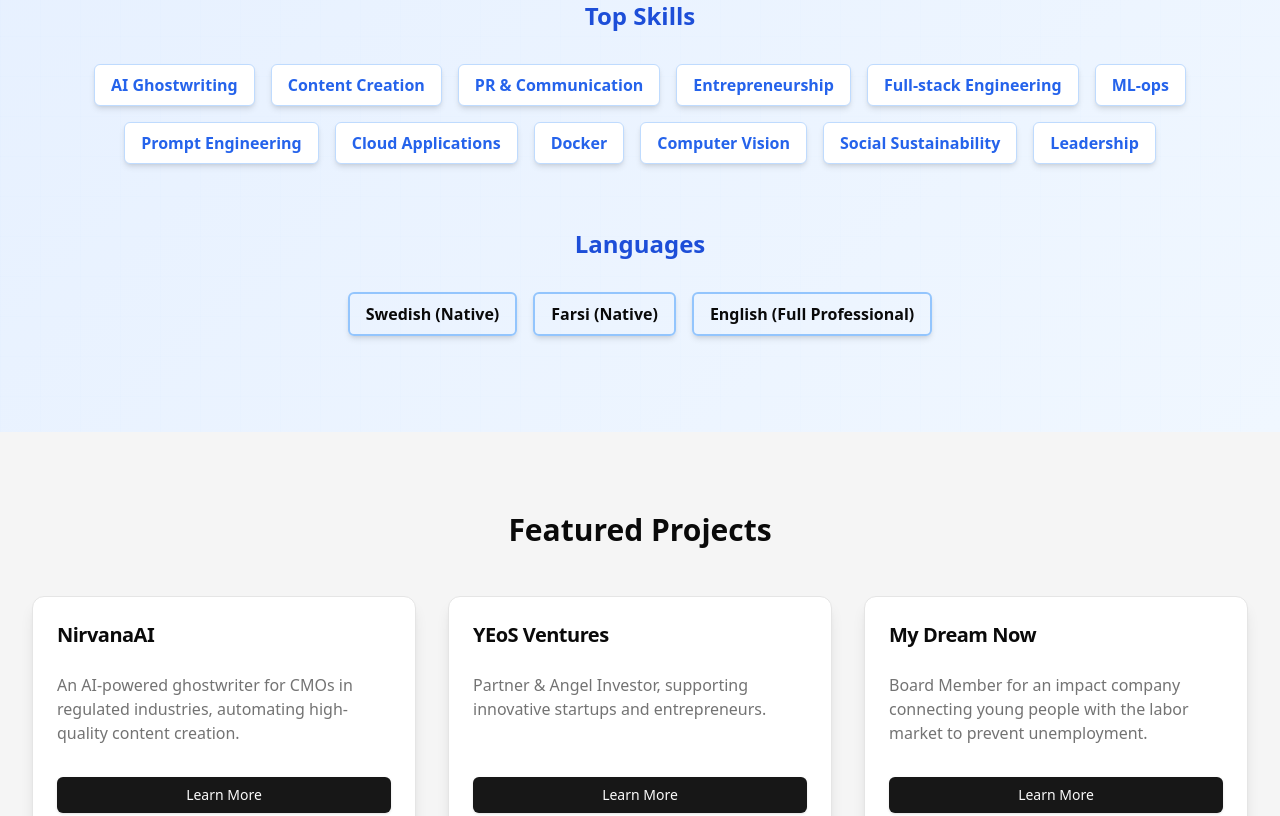
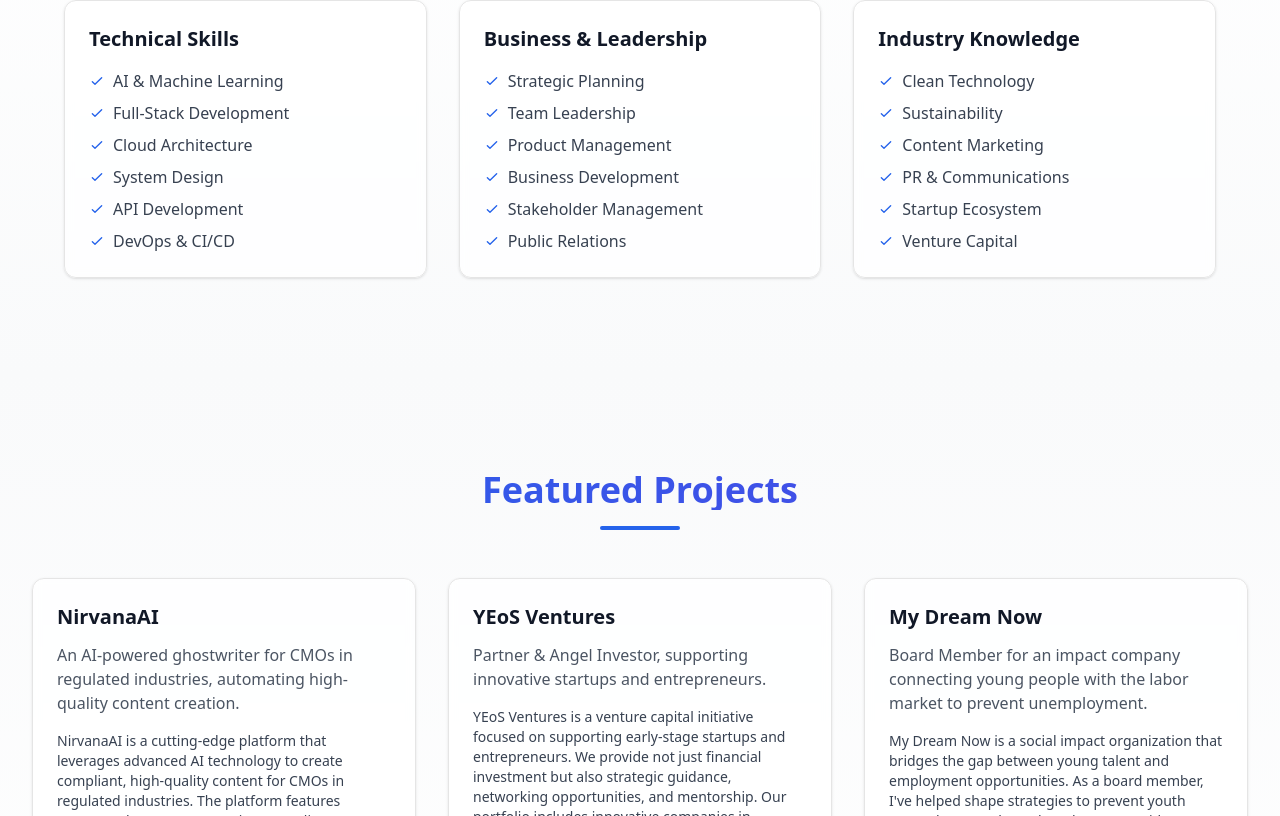
Before and after one commit to Sohrab-tech1/personalwebsitesohrab, a Next.js app: page / in a window 1280 px wide. Shown: the part 3144-3960 px from the top of the page. Built offline with nearby package versions, Linux system fonts and the light colour scheme.

Commit message:
init webpage for sohrab.se

```diff
--- a/components/projects.tsx
+++ b/components/projects.tsx
@@ -1,70 +1,120 @@
 'use client';
 
-import { Card, CardContent, CardDescription, CardHeader, CardTitle } from '@/components/ui/card'
+import { type FC } from 'react'
+import { motion } from 'framer-motion'
+import { Card, CardContent } from '@/components/ui/card'
 import { Button } from '@/components/ui/button'
-import { motion } from 'framer-motion'
-import { useState } from 'react'
-import { ProjectModal } from './project-modal'
 
-export default function Projects() {
-  const [selectedProject, setSelectedProject] = useState<number | null>(null)
+// Types
+interface Project {
+  title: string
+  description: string
+  details: string
+  link?: string
+}
 
-  const projects = [
+interface ProjectsProps {
+  className?: string
+}
+
+// Constants
+const projects: Project[] = [
   {
     title: "NirvanaAI",
     description: "An AI-powered ghostwriter for CMOs in regulated industries, automating high-quality content creation.",
     details: "NirvanaAI is a cutting-edge platform that leverages advanced AI technology to create compliant, high-quality content for CMOs in regulated industries. The platform features automated content generation, compliance checking, and industry-specific knowledge integration. It helps reduce the reliance on traditional agencies while maintaining consistent brand visibility 24/7.",
+    link: "https://heartspace.ai"
   },
   {
     title: "YEoS Ventures",
     description: "Partner & Angel Investor, supporting innovative startups and entrepreneurs.",
     details: "YEoS Ventures is a venture capital initiative focused on supporting early-stage startups and entrepreneurs. We provide not just financial investment but also strategic guidance, networking opportunities, and mentorship. Our portfolio includes innovative companies in technology, sustainability, and social impact sectors.",
+    link: "https://yeos.ventures"
   },
   {
     title: "My Dream Now",
     description: "Board Member for an impact company connecting young people with the labor market to prevent unemployment.",
     details: "My Dream Now is a social impact organization that bridges the gap between young talent and employment opportunities. As a board member, I've helped shape strategies to prevent youth unemployment through early career guidance, mentorship programs, and direct connections with potential employers. The initiative has successfully helped numerous young people find their career paths and secure meaningful employment.",
+    link: "https://mydreamnow.se"
   }
 ]
 
+// Animation variants
+const containerVariants = {
+  hidden: { opacity: 0 },
+  visible: {
+    opacity: 1,
+    transition: {
+      staggerChildren: 0.2
+    }
+  }
+}
+
+const itemVariants = {
+  hidden: { opacity: 0, y: 20 },
+  visible: { opacity: 1, y: 0 }
+}
+
+const Projects: FC<ProjectsProps> = ({ className }) => {
   return (
-    <section id="projects" className="py-20 bg-muted">
+    <section
+      id="projects"
+      className="py-24 bg-gradient-to-b from-gray-50 to-white"
+      aria-label="Featured Projects"
+    >
       <div className="container mx-auto px-4 sm:px-6 lg:px-8">
-        <h2 className="text-3xl font-bold mb-12 text-center">Featured Projects</h2>
-        <div className="grid grid-cols-1 md:grid-cols-3 gap-8">
+        <motion.div
+          initial="hidden"
+          whileInView="visible"
+          viewport={{ once: true }}
+          variants={containerVariants}
+        >
+          <motion.div variants={itemVariants}>
+            <h2 className="text-4xl font-bold mb-4 text-center bg-clip-text text-transparent bg-gradient-to-r from-blue-600 to-indigo-600">
+              Featured Projects
+            </h2>
+            <div className="w-20 h-1 bg-blue-600 mx-auto mb-12 rounded-full" />
+          </motion.div>
+
+          <div className="grid gap-8 md:grid-cols-2 lg:grid-cols-3 max-w-7xl mx-auto">
             {projects.map((project, index) => (
               <motion.div
-              key={index}
-              initial={{ y: 50, opacity: 0 }}
-              animate={{ y: 0, opacity: 1 }}
-              transition={{ duration: 0.5, delay: index * 0.2 }}
+                key={`project-${index}`}
+                variants={itemVariants}
+                className="flex"
               >
-              <Card className="flex flex-col h-full shadow-lg hover:shadow-xl transition-all duration-300 transform hover:-translate-y-2 hover:rotate-1">
-                <CardHeader>
-                  <CardTitle className="text-xl font-semibold">{project.title}</CardTitle>
-                </CardHeader>
-                <CardContent className="flex flex-col flex-grow">
-                  <CardDescription className="mb-4 text-base flex-grow">{project.description}</CardDescription>
+                <Card className="w-full hover:shadow-lg transition-all duration-300 bg-white/80 backdrop-blur-sm">
+                  <CardContent className="p-6 flex flex-col h-full">
+                    <div className="flex-grow">
+                      <h3 className="text-xl font-semibold text-gray-900 mb-3">
+                        {project.title}
+                      </h3>
+                      <p className="text-gray-600 mb-4">
+                        {project.description}
+                      </p>
+                      <p className="text-gray-700 text-sm mb-6">
+                        {project.details}
+                      </p>
+                    </div>
+                    {project.link && (
                       <Button
-                    onClick={() => setSelectedProject(index)}
-                    className="w-full mt-4 transform hover:scale-105 transition-transform"
+                        variant="outline"
+                        className="w-full mt-4 hover:bg-blue-50 transition-colors"
+                        onClick={() => window.open(project.link, '_blank', 'noopener noreferrer')}
                       >
                         Learn More
+                        <span className="sr-only">about {project.title}</span>
                       </Button>
+                    )}
                   </CardContent>
                 </Card>
               </motion.div>
             ))}
           </div>
+        </motion.div>
       </div>
-
-      {selectedProject !== null && (
-        <ProjectModal
-          isOpen={true}
-          onClose={() => setSelectedProject(null)}
-          project={projects[selectedProject]}
-        />
-      )}
     </section>
   )
 }
+
+export default Projects
--- a/components/skills.tsx
+++ b/components/skills.tsx
@@ -1,92 +1,137 @@
 'use client';
 
-import { Badge } from '@/components/ui/badge'
+import { type FC } from 'react'
 import { motion } from 'framer-motion'
+import { Card, CardContent } from '@/components/ui/card'
 
-export default function Skills() {
-  const skills = [
-    "AI Ghostwriting", "Content Creation", "PR & Communication",
-    "Entrepreneurship", "Full-stack Engineering", "ML-ops",
-    "Prompt Engineering", "Cloud Applications", "Docker",
-    "Computer Vision", "Social Sustainability", "Leadership"
+// Types
+interface Skill {
+  category: string
+  items: string[]
+}
+
+interface SkillsProps {
+  className?: string
+}
+
+// Constants
+const skills: Skill[] = [
+  {
+    category: "Technical Skills",
+    items: [
+      "AI & Machine Learning",
+      "Full-Stack Development",
+      "Cloud Architecture",
+      "System Design",
+      "API Development",
+      "DevOps & CI/CD"
+    ]
+  },
+  {
+    category: "Business & Leadership",
+    items: [
+      "Strategic Planning",
+      "Team Leadership",
+      "Product Management",
+      "Business Development",
+      "Stakeholder Management",
+      "Public Relations"
+    ]
+  },
+  {
+    category: "Industry Knowledge",
+    items: [
+      "Clean Technology",
+      "Sustainability",
+      "Content Marketing",
+      "PR & Communications",
+      "Startup Ecosystem",
+      "Venture Capital"
+    ]
+  }
 ]
 
-  const languages = [
-    "Swedish (Native)", "Farsi (Native)", "English (Full Professional)"
-  ]
+// Animation variants
+const containerVariants = {
+  hidden: { opacity: 0 },
+  visible: {
+    opacity: 1,
+    transition: {
+      staggerChildren: 0.15
+    }
+  }
+}
 
+const itemVariants = {
+  hidden: { opacity: 0, y: 20 },
+  visible: { opacity: 1, y: 0 }
+}
+
+const Skills: FC<SkillsProps> = ({ className }) => {
   return (
-    <section id="skills" className="py-24 bg-gradient-vibrant relative overflow-hidden">
-      <div className="absolute inset-0 bg-grid-pattern opacity-10"></div>
-      <div className="container mx-auto px-4 sm:px-6 lg:px-8 relative">
+    <section
+      id="skills"
+      className="py-24 bg-gradient-to-b from-white to-gray-50"
+      aria-label="Professional Skills"
+    >
+      <div className="container mx-auto px-4 sm:px-6 lg:px-8">
         <motion.div
-          initial={{ opacity: 0, y: 20 }}
-          whileInView={{ opacity: 1, y: 0 }}
-          transition={{ duration: 0.6 }}
+          initial="hidden"
+          whileInView="visible"
           viewport={{ once: true }}
+          variants={containerVariants}
         >
+          <motion.div variants={itemVariants}>
             <h2 className="text-4xl font-bold mb-4 text-center bg-clip-text text-transparent bg-gradient-to-r from-blue-600 to-indigo-600">
-            Skills & Languages
+              Skills & Expertise
             </h2>
-          <div className="w-20 h-1 bg-blue-600 mx-auto mb-12 rounded-full"></div>
+            <div className="w-20 h-1 bg-blue-600 mx-auto mb-12 rounded-full" />
           </motion.div>
 
-        <div className="mb-16">
-          <h3 className="text-2xl font-semibold mb-8 text-center text-blue-700">Top Skills</h3>
+          <div className="grid gap-8 md:grid-cols-2 lg:grid-cols-3 max-w-6xl mx-auto">
+            {skills.map((skillSet, index) => (
               <motion.div
-            className="flex flex-wrap justify-center gap-4"
-            initial={{ opacity: 0 }}
-            whileInView={{ opacity: 1 }}
-            transition={{ duration: 0.6, staggerChildren: 0.1 }}
-            viewport={{ once: true }}
+                key={`skill-${index}`}
+                variants={itemVariants}
+                className="flex"
               >
-            {skills.map((skill, index) => (
-              <motion.div
-                key={index}
-                initial={{ opacity: 0, scale: 0.8 }}
-                whileInView={{ opacity: 1, scale: 1 }}
-                transition={{ duration: 0.3, delay: index * 0.05 }}
-                viewport={{ once: true }}
+                <Card className="w-full hover:shadow-lg transition-shadow duration-300 bg-white/80 backdrop-blur-sm">
+                  <CardContent className="p-6">
+                    <h3 className="text-xl font-semibold text-gray-900 mb-4">
+                      {skillSet.category}
+                    </h3>
+                    <ul className="space-y-2">
+                      {skillSet.items.map((skill, skillIndex) => (
+                        <li
+                          key={`${skill}-${skillIndex}`}
+                          className="flex items-center text-gray-700"
                         >
-                <Badge
-                  variant="secondary"
-                  className="text-base py-2 px-4 bg-white hover:bg-blue-50 text-blue-600 border border-blue-200 transition-all duration-300 transform hover:-translate-y-1 shadow-md hover:shadow-lg"
+                          <svg
+                            className="w-4 h-4 mr-2 text-blue-600 flex-shrink-0"
+                            fill="none"
+                            stroke="currentColor"
+                            viewBox="0 0 24 24"
                           >
+                            <path
+                              strokeLinecap="round"
+                              strokeLinejoin="round"
+                              strokeWidth={2}
+                              d="M5 13l4 4L19 7"
+                            />
+                          </svg>
                           {skill}
-                </Badge>
+                        </li>
+                      ))}
+                    </ul>
+                  </CardContent>
+                </Card>
               </motion.div>
             ))}
+          </div>
         </motion.div>
-        </div>
-
-        <div>
-          <h3 className="text-2xl font-semibold mb-8 text-center text-blue-700">Languages</h3>
-          <motion.div
-            className="flex flex-wrap justify-center gap-4"
-            initial={{ opacity: 0 }}
-            whileInView={{ opacity: 1 }}
-            transition={{ duration: 0.6, staggerChildren: 0.1 }}
-            viewport={{ once: true }}
-          >
-            {languages.map((language, index) => (
-              <motion.div
-                key={index}
-                initial={{ opacity: 0, scale: 0.8 }}
-                whileInView={{ opacity: 1, scale: 1 }}
-                transition={{ duration: 0.3, delay: index * 0.1 }}
-                viewport={{ once: true }}
-              >
-                <Badge
-                  variant="outline"
-                  className="text-base py-2 px-4 border-2 border-blue-300 hover:bg-blue-50 hover:border-blue-400 transition-all duration-300 transform hover:-translate-y-1 shadow-md hover:shadow-lg"
-                >
-                  {language}
-                </Badge>
-              </motion.div>
-            ))}
-          </motion.div>
-        </div>
       </div>
     </section>
   )
 }
+
+export default Skills
```
Lines whose indentation alone changed are shown as unchanged.
